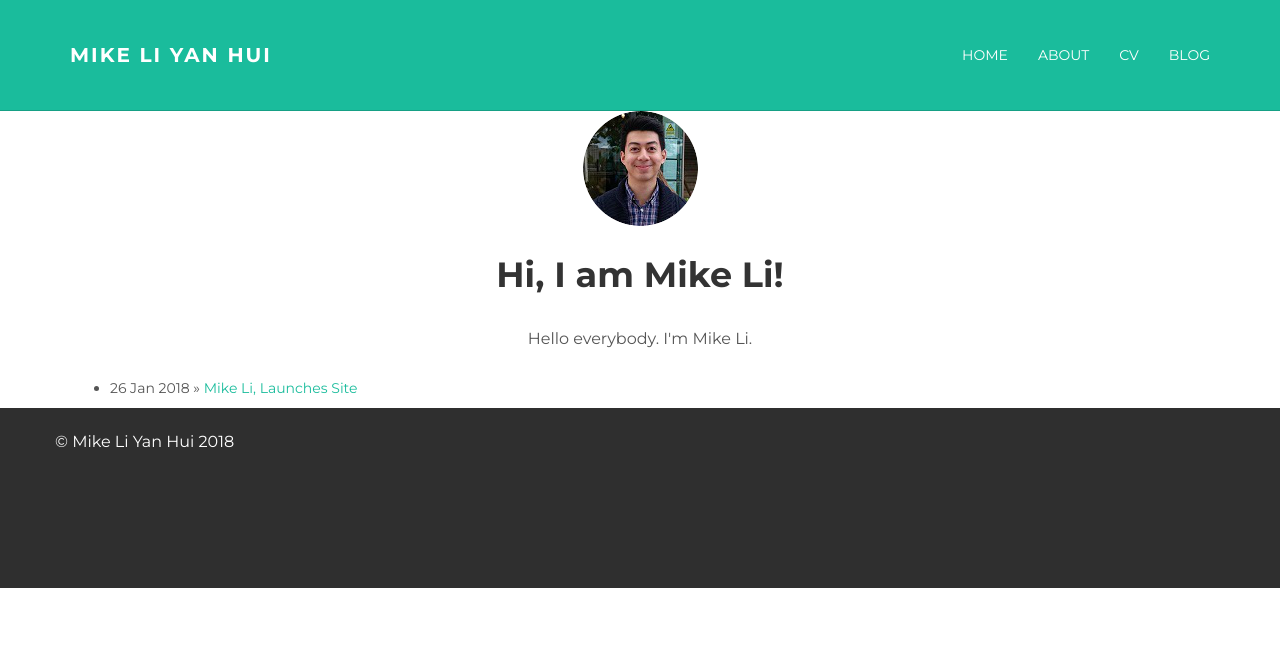
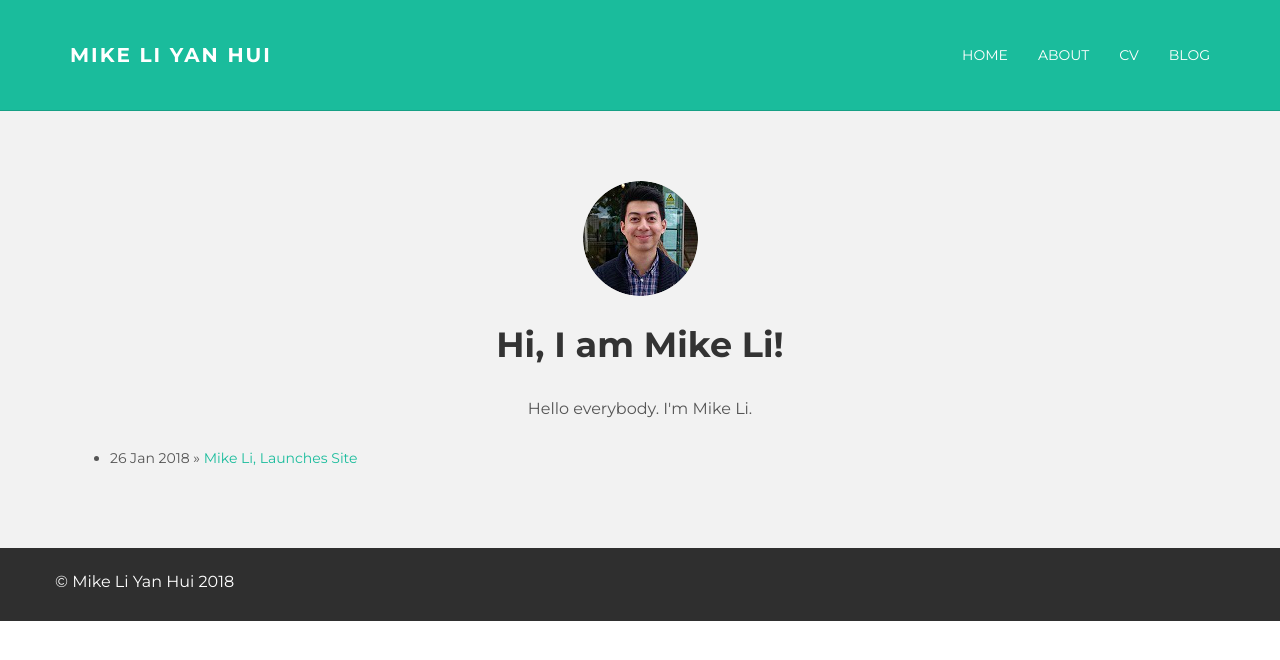
Before and after one commit to mikejamesli/mikeli11.github.io, a Jekyll site: the page built from index.html, in a window 1280 px wide. Shown: the top 660 px of the page. Built offline with Jekyll 4.4.1, drawn with Linux system fonts in a browser that asks for light colours.

Commit message:
Revert "sticky footer"
This reverts commit fb27caee36daf6d4a6e1047b2a4585390550bd38.

```diff
--- a/_layouts/default.html
+++ b/_layouts/default.html
@@ -29,12 +29,10 @@
 				</div>
 			  </div>
 
-			  <div id="wrap">
-				<div id="main">
-					<div class="container">
+			  <div id="ww">
+				<div class="container">
 					{{ content }}
 					</div>
-				</div>
 			  </div>
 
 			  <div id="footer">
--- a/css/main.css
+++ b/css/main.css
@@ -9,22 +9,12 @@
 
  @import url(https://fonts.googleapis.com/css?family=Montserrat:400,700);
 
- body:before {
-    content: "";
-    height: 100%;
-    float: left;
-    width: 0;
-    margin-top: -32767px;
-    /* thank you Erik J - negate effect of float*/
-  }
-
  body {
        background-color: #ffffff;
        font-family: 'Montserrat', sans-serif;
      font-weight: 400;
      font-size: 14px;
      color: #555;
-     height: 100%;
 
      -webkit-font-smoothing: antialiased;
      -webkit-overflow-scrolling: touch;
@@ -161,21 +151,7 @@
  #footer {
      background-color: #2f2f2f;
      padding-top: 20px;
-     margin-top: -180px;
-     /* negative value of footer height */
-     height: 180px;
-     clear: both;
  }
-
- #main {
-    overflow: auto;
-    padding-bottom: 180px;
-    /* must be same height as the footer */
-  }
-
- #wrap {
-    min-height: 100%;
-  }
 
  #footer p {
      color: white;
```
